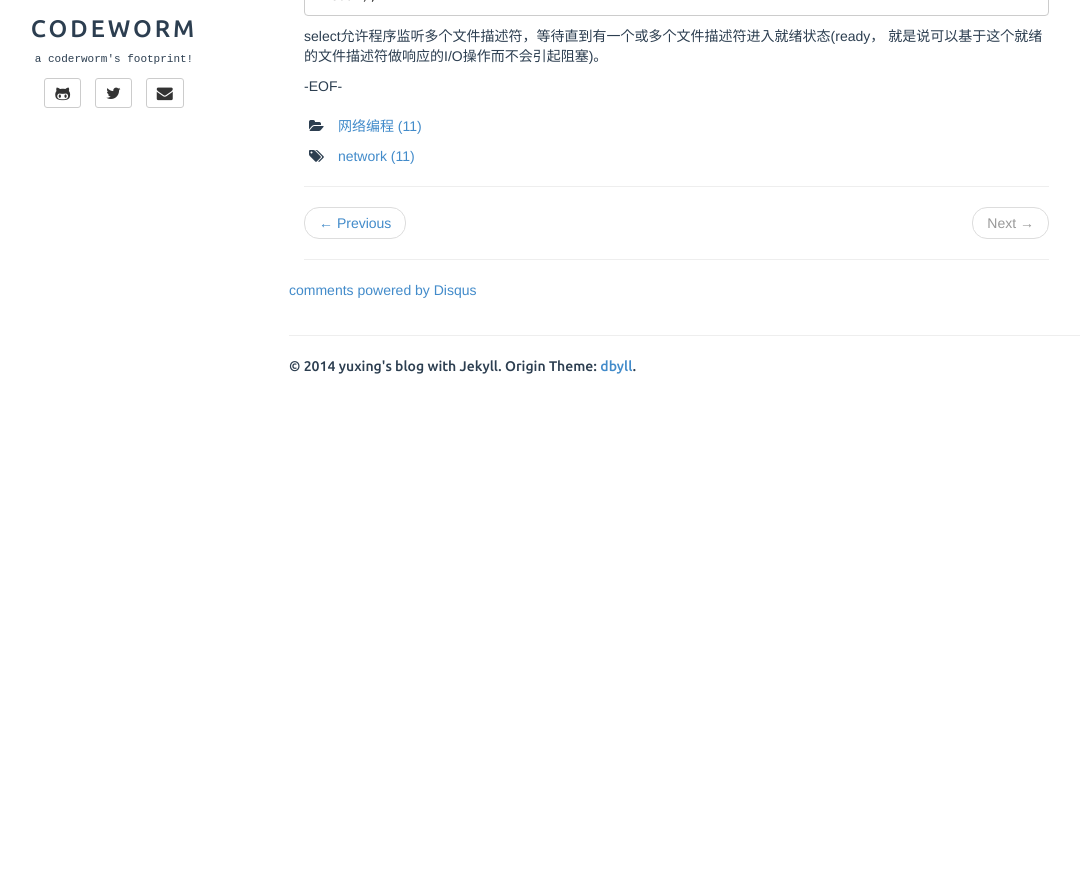
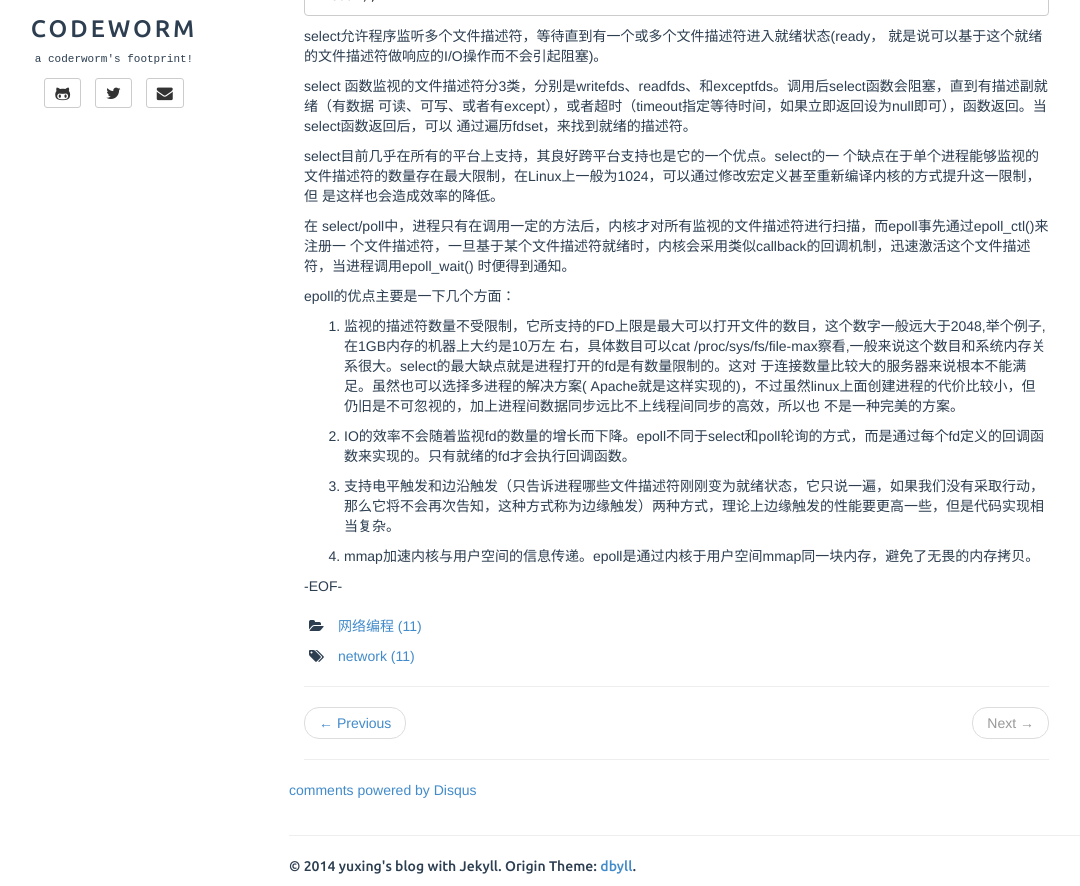
Before and after one commit to yuxingfirst/blog, a Jekyll site: the page built from _posts/linux-network-program/2014-02-20-difference-between-epoll-and-select.md, in a window 1280 px wide and 1168 px high, cut to the strip 282-1168 px from the top of the window. Shown: the whole strip, without its empty margins (46-1126 px from the left). Built offline with Jekyll 4.4.1, drawn with Linux system fonts in a browser that asks for light colours; comment, search, counter and statistics services are not loaded.

Commit message:
add diff between epoll and select

```diff
--- a/_posts/linux-network-program/2014-02-20-difference-between-epoll-and-select.md
+++ b/_posts/linux-network-program/2014-02-20-difference-between-epoll-and-select.md
@@ -14,6 +14,20 @@ linux网络编程中，有关IO多路复用技术，用的比较多的要数epol
 
 select允许程序监听多个文件描述符，等待直到有一个或多个文件描述符进入就绪状态(ready， 就是说可以基于这个就绪的文件描述符做响应的I/O操作而不会引起阻塞)。
 
+select 函数监视的文件描述符分3类，分别是writefds、readfds、和exceptfds。调用后select函数会阻塞，直到有描述副就绪（有数据 可读、可写、或者有except），或者超时（timeout指定等待时间，如果立即返回设为null即可），函数返回。当select函数返回后，可以 通过遍历fdset，来找到就绪的描述符。
 
+select目前几乎在所有的平台上支持，其良好跨平台支持也是它的一个优点。select的一 个缺点在于单个进程能够监视的文件描述符的数量存在最大限制，在Linux上一般为1024，可以通过修改宏定义甚至重新编译内核的方式提升这一限制，但 是这样也会造成效率的降低。
+
+在 select/poll中，进程只有在调用一定的方法后，内核才对所有监视的文件描述符进行扫描，而epoll事先通过epoll_ctl()来注册一 个文件描述符，一旦基于某个文件描述符就绪时，内核会采用类似callback的回调机制，迅速激活这个文件描述符，当进程调用epoll_wait() 时便得到通知。
+
+epoll的优点主要是一下几个方面：
+
+1. 监视的描述符数量不受限制，它所支持的FD上限是最大可以打开文件的数目，这个数字一般远大于2048,举个例子,在1GB内存的机器上大约是10万左 右，具体数目可以cat /proc/sys/fs/file-max察看,一般来说这个数目和系统内存关系很大。select的最大缺点就是进程打开的fd是有数量限制的。这对 于连接数量比较大的服务器来说根本不能满足。虽然也可以选择多进程的解决方案( Apache就是这样实现的)，不过虽然linux上面创建进程的代价比较小，但仍旧是不可忽视的，加上进程间数据同步远比不上线程间同步的高效，所以也 不是一种完美的方案。
+
+2. IO的效率不会随着监视fd的数量的增长而下降。epoll不同于select和poll轮询的方式，而是通过每个fd定义的回调函数来实现的。只有就绪的fd才会执行回调函数。
+
+3. 支持电平触发和边沿触发（只告诉进程哪些文件描述符刚刚变为就绪状态，它只说一遍，如果我们没有采取行动，那么它将不会再次告知，这种方式称为边缘触发）两种方式，理论上边缘触发的性能要更高一些，但是代码实现相当复杂。
+
+4. mmap加速内核与用户空间的信息传递。epoll是通过内核于用户空间mmap同一块内存，避免了无畏的内存拷贝。
 
 -EOF-
```
